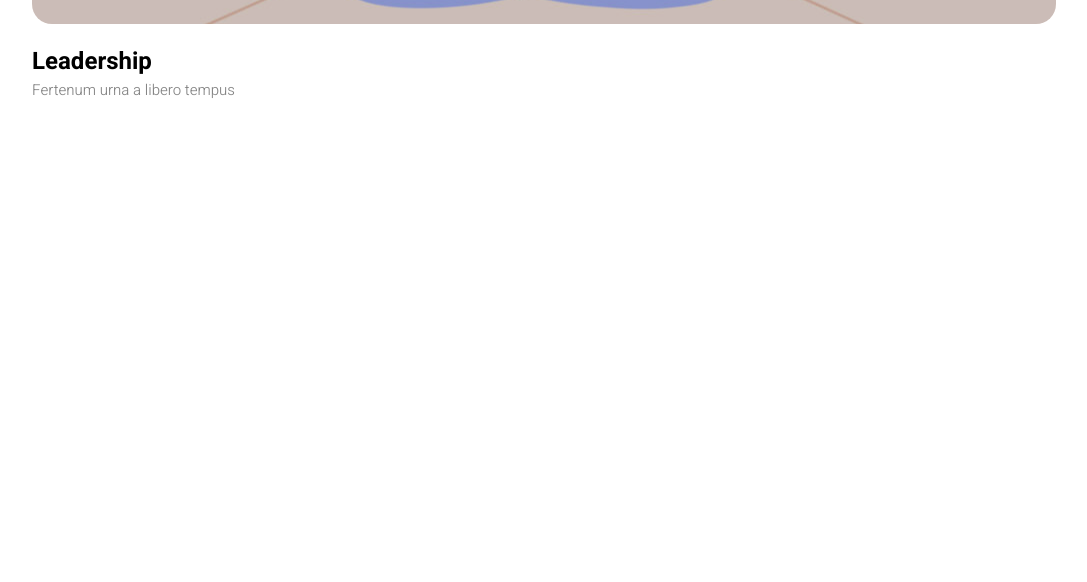
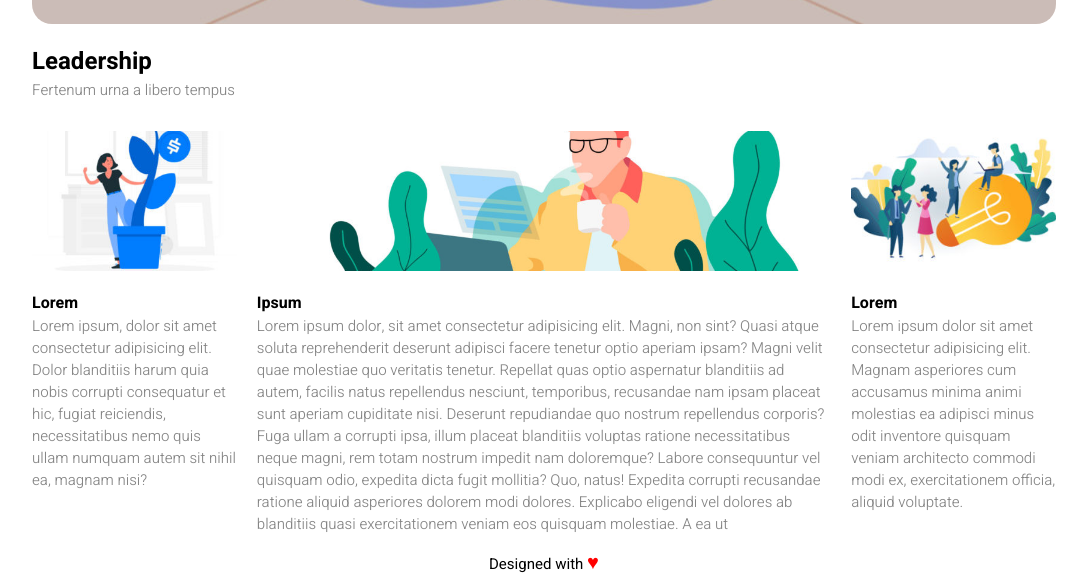
Before and after one commit to Elisachiriaco/htmlcss-wp, a plain HTML site: page index.html in a window 1280 px wide. Shown: the part 660-1242 px from the top of the page, without its empty margins (96-1183 px from the left). Before the commit the page ends 800 px from the top, so only its background shows below. Drawn offline with Linux system fonts and the light colour scheme.

Commit message:
fine footer

```diff
--- a/css/style.css
+++ b/css/style.css
@@ -9,7 +9,7 @@ body{
 }
 
 .clearfix::after{
-    content: "";
+    content: '';
     display: table;
     clear: both;
 }
@@ -85,8 +85,43 @@ nav li a{
 .col{
     float: left;
     width: 20%;
+    position: relative;
+    height: 140px;
+    border-radius: 20px;
+    padding-top:30px;
 }
+
 .col-center{
     width: 60%;
     padding: 0 20px;
+    padding-top:30px;
 }
+
+.col img{
+    position: absolute;
+    width: 100%;
+    height: 100%;
+    object-fit: cover;
+    overflow: hidden;
+}
+
+.col h4{
+    padding-top:160px;
+}
+
+.col p{
+    font-weight: 300;
+    color: #858585;
+    font-size: 15px;
+}
+
+footer{
+    text-align: center;
+    font-size: 15px;
+    padding-top: 30%;
+    padding-bottom:5px;
+}
+.heart{
+    color: red;
+    font-size: 20px;
+}
--- a/index.html
+++ b/index.html
@@ -38,20 +38,32 @@
         <!-- Fine intestazione pagina  -->
 
         <!-- Inizio corpo pagina  -->
-        <main>
+        <main class="clearfix">
             <div class="title">
                 <h2>Leadership</h2>
                 <h3>Fertenum urna a libero tempus</h3>
             </div>
-            <div class="col"></div>
-            <div class="col-center"></div>
-            <div class="col"></div>
+            <div class="col">
+                <img src="img/img-1.jpg" alt="ragazza con pianta">
+                <h4>Lorem</h4>
+                <p>Lorem ipsum, dolor sit amet consectetur adipisicing elit. Dolor blanditiis harum quia nobis corrupti consequatur et hic, fugiat reiciendis, necessitatibus nemo quis ullam numquam autem sit nihil ea, magnam nisi?</p>
+            </div>
+            <div class="col col-center">
+                <img src="img/banner-2.jpg" alt="uomo davanti a computer">
+                <h4>Ipsum</h4>
+                <p>Lorem ipsum dolor, sit amet consectetur adipisicing elit. Magni, non sint? Quasi atque soluta reprehenderit deserunt adipisci facere tenetur optio aperiam ipsam? Magni velit quae molestiae quo veritatis tenetur. Repellat quas optio aspernatur blanditiis ad autem, facilis natus repellendus nesciunt, temporibus, recusandae nam ipsam placeat sunt aperiam cupiditate nisi. Deserunt repudiandae quo nostrum repellendus corporis? Fuga ullam a corrupti ipsa, illum placeat blanditiis voluptas ratione necessitatibus neque magni, rem totam nostrum impedit nam doloremque? Labore consequuntur vel quisquam odio, expedita dicta fugit mollitia? Quo, natus! Expedita corrupti recusandae ratione aliquid asperiores dolorem modi dolores. Explicabo eligendi vel dolores ab blanditiis quasi exercitationem veniam eos quisquam molestiae. A ea ut </p>
+            </div>
+            <div class="col">
+                <img src="img/img-3.jpg" alt="lampadina">
+                <h4>Lorem</h4>
+                <p>Lorem ipsum dolor sit amet consectetur adipisicing elit. Magnam asperiores cum accusamus minima animi molestias ea adipisci minus odit inventore quisquam veniam architecto commodi modi ex, exercitationem officia, aliquid voluptate.</p>
+            </div>
         </main>
         <!-- Fine corpo pagina -->
 
         <!-- Inizio footer -->
         <footer>
-
+            Designed with <span class="heart">&hearts;</span>
         </footer>
         <!-- Fine footer -->
     </div>
```
